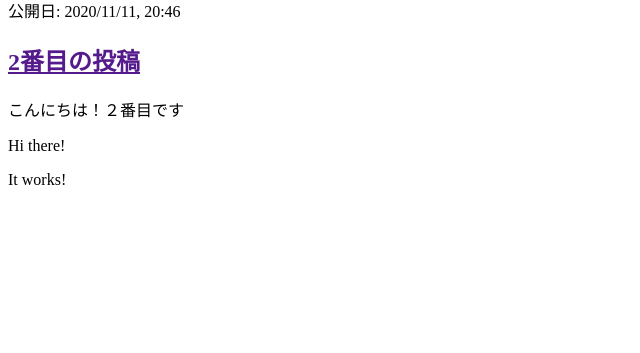
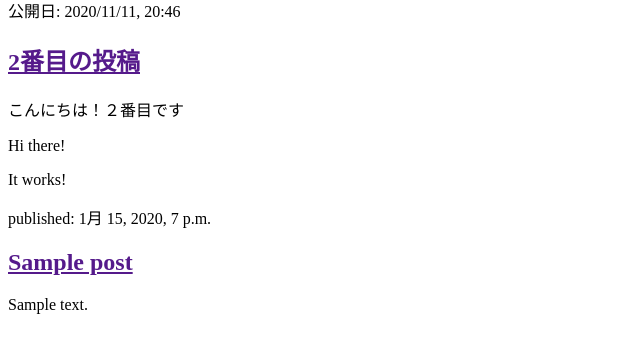
Before and after one commit to hinasur/env-Django-Girls, a Django app: page / in a window 1280 px wide. Shown: the part 193-546 px from the top of the page, without its empty margins (0-640 px from the left). Run offline with Django 3.2, Linux system fonts and the light colour scheme; tables that the repository leaves empty hold one stand-in row (values such as "Sample post").

Commit message:
Add a Django template to template.

```diff
--- a/web/main/templates/blog/index.html
+++ b/web/main/templates/blog/index.html
@@ -21,5 +21,13 @@
 
     <p>Hi there!</p>
     <p>It works!</p>
+
+    {% for post in posts %}
+      <div>
+        <p>published: {{ post.published_date }}</p>
+        <h2><a href="">{{ post.title }}</a></h2>
+        <p>{{ post.text|linebreaksbr }}</p>
+      </div>
+    {% endfor %}
   </body>
 </html>
--- a/web/main/views.py
+++ b/web/main/views.py
@@ -1,7 +1,12 @@
 from django.shortcuts import render
 from django.http import HttpResponse
+from django.utils import timezone
+from .models import Post
 
 # Create your views here.
 def index(request):
+
+  posts = Post.objects.filter(published_date__lte=timezone.now()).order_by('published_date')
+
   # return HttpResponse(f'hello world')
-  return render(request, 'blog/index.html', {})
+  return render(request, 'blog/index.html', {'posts': posts})
```
